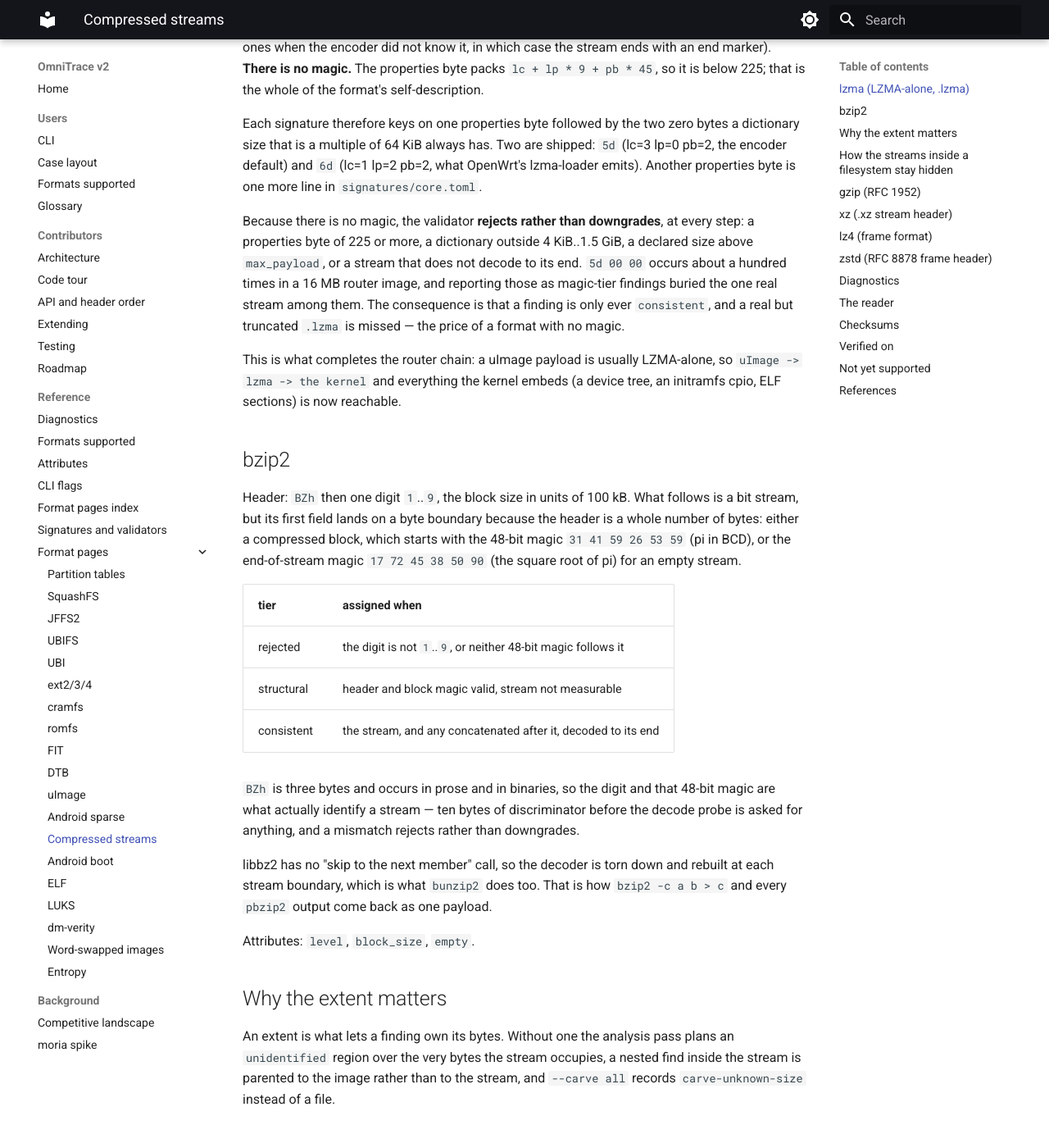
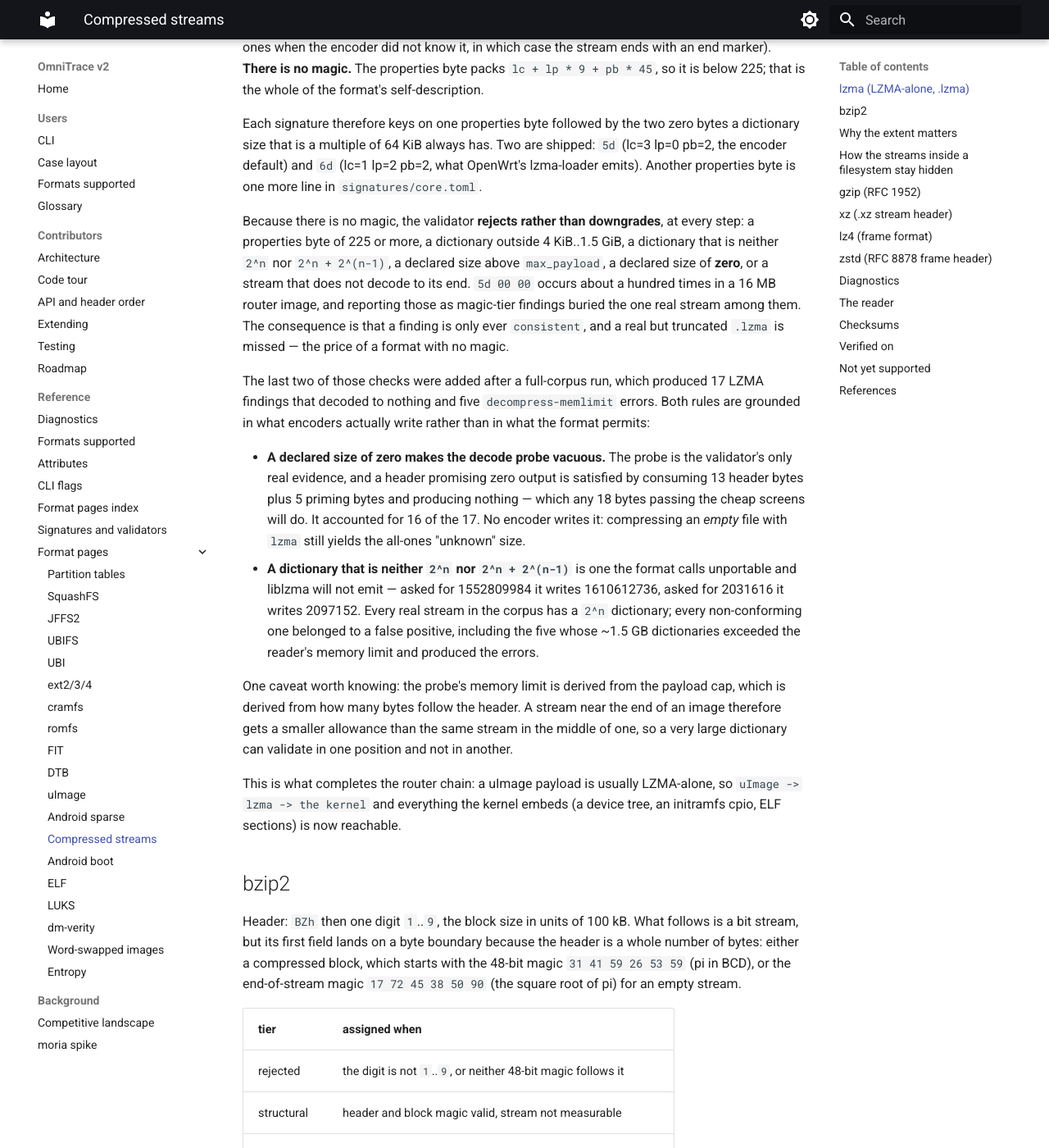
Before and after one commit to wrongbaud/omnitrace, an MkDocs documentation site: the page built from docs/formats/compressed-streams.md, in a window 1280 px wide and 1400 px high, scrolled down 1397 px. Shown: the whole window at 82% size. Built offline with MkDocs 1.6.1 and Material for MkDocs 9.7.7, drawn with Linux system fonts in a browser that asks for light colours.

Commit message:
lzma: reject the two header shapes no encoder writes
The corpus run's five decompress-memlimit errors were not a guard set too
tight. All five were false positives: 18-byte "streams" declaring a 1.4-1.5 GB
dictionary and zero output, scored consistent, and the memlimit error was the
downstream symptom of the reader being asked to allocate a dictionary read out
of unrelated bytes. Across the corpus the split is clean -- every one of the 7
real streams has a 2^n dictionary and a non-zero payload, and all 17 false
positives decode to nothing in 18 bytes.

Two checks, both grounded in what encoders write rather than what the format
permits:

A declared size of zero makes the decode probe vacuous. The probe is the
validator's only real evidence for a format with no magic, and a header
promising zero output is satisfied by consuming 13 header bytes plus 5 priming
bytes and producing nothing -- which any 18 bytes passing the cheap screens
will do. It accounted for 16 of the 17. Nothing real is lost: compressing an
empty file with `lzma` still writes the all-ones "unknown" size, not 0.

A dictionary must be 2^n or 2^n + 2^(n-1). The format calls anything else
unportable, and liblzma enforces it on the way out -- asked for 1552809984 it
writes 1610612736, asked for 2031616 it writes 2097152 -- so a header carrying
another value is four bytes of whatever happened to be there.

auto-emmc goes from 6 errors to 0, audio from 6 to 3 (the rest are the unrelated
ext and romfs false positives), and spi-example drops 4 phantom lzma nodes.
Every real stream survives: router-wrt, router, router-nand and both TP-Links are
unchanged, and top-level scan counts across all 11 small images are identical.

Also documents the caveat the investigation turned up: the probe's memory
limit is derived from the payload cap, which is derived from how many bytes
follow the header, so a very large dictionary can validate in one position and
not in another. That is why the validator passed these and the reader did not.

Co-Authored-By: Claude Opus 5 (1M context) <noreply@anthropic.com>

```diff
--- a/docs/formats/compressed-streams.md
+++ b/docs/formats/compressed-streams.md
@@ -58,11 +58,37 @@ what OpenWrt's lzma-loader emits). Another properties byte is one more line in
 
 Because there is no magic, the validator **rejects rather than downgrades**,
 at every step: a properties byte of 225 or more, a dictionary outside
-4 KiB..1.5 GiB, a declared size above `max_payload`, or a stream that does not
-decode to its end. `5d 00 00` occurs about a hundred times in a 16 MB router
-image, and reporting those as magic-tier findings buried the one real stream
-among them. The consequence is that a finding is only ever `consistent`, and a
-real but truncated `.lzma` is missed — the price of a format with no magic.
+4 KiB..1.5 GiB, a dictionary that is neither `2^n` nor `2^n + 2^(n-1)`, a
+declared size above `max_payload`, a declared size of **zero**, or a stream
+that does not decode to its end. `5d 00 00` occurs about a hundred times in a
+16 MB router image, and reporting those as magic-tier findings buried the one
+real stream among them. The consequence is that a finding is only ever
+`consistent`, and a real but truncated `.lzma` is missed — the price of a
+format with no magic.
+
+The last two of those checks were added after a full-corpus run, which
+produced 17 LZMA findings that decoded to nothing and five
+`decompress-memlimit` errors. Both rules are grounded in what encoders
+actually write rather than in what the format permits:
+
+* **A declared size of zero makes the decode probe vacuous.** The probe is the
+  validator's only real evidence, and a header promising zero output is
+  satisfied by consuming 13 header bytes plus 5 priming bytes and producing
+  nothing — which any 18 bytes passing the cheap screens will do. It accounted
+  for 16 of the 17. No encoder writes it: compressing an *empty* file with
+  `lzma` still yields the all-ones "unknown" size.
+* **A dictionary that is neither `2^n` nor `2^n + 2^(n-1)`** is one the format
+  calls unportable and liblzma will not emit — asked for 1552809984 it writes
+  1610612736, asked for 2031616 it writes 2097152. Every real stream in the
+  corpus has a `2^n` dictionary; every non-conforming one belonged to a false
+  positive, including the five whose ~1.5 GB dictionaries exceeded the
+  reader's memory limit and produced the errors.
+
+One caveat worth knowing: the probe's memory limit is derived from the payload
+cap, which is derived from how many bytes follow the header. A stream near the
+end of an image therefore gets a smaller allowance than the same stream in the
+middle of one, so a very large dictionary can validate in one position and not
+in another.
 
 This is what completes the router chain: a uImage payload is usually LZMA-alone,
 so `uImage -> lzma -> the kernel` and everything the kernel embeds (a device
```
Also changed, not shown: docs/reference/ATTRS.md (+5 -5 lines), 2 other files.
